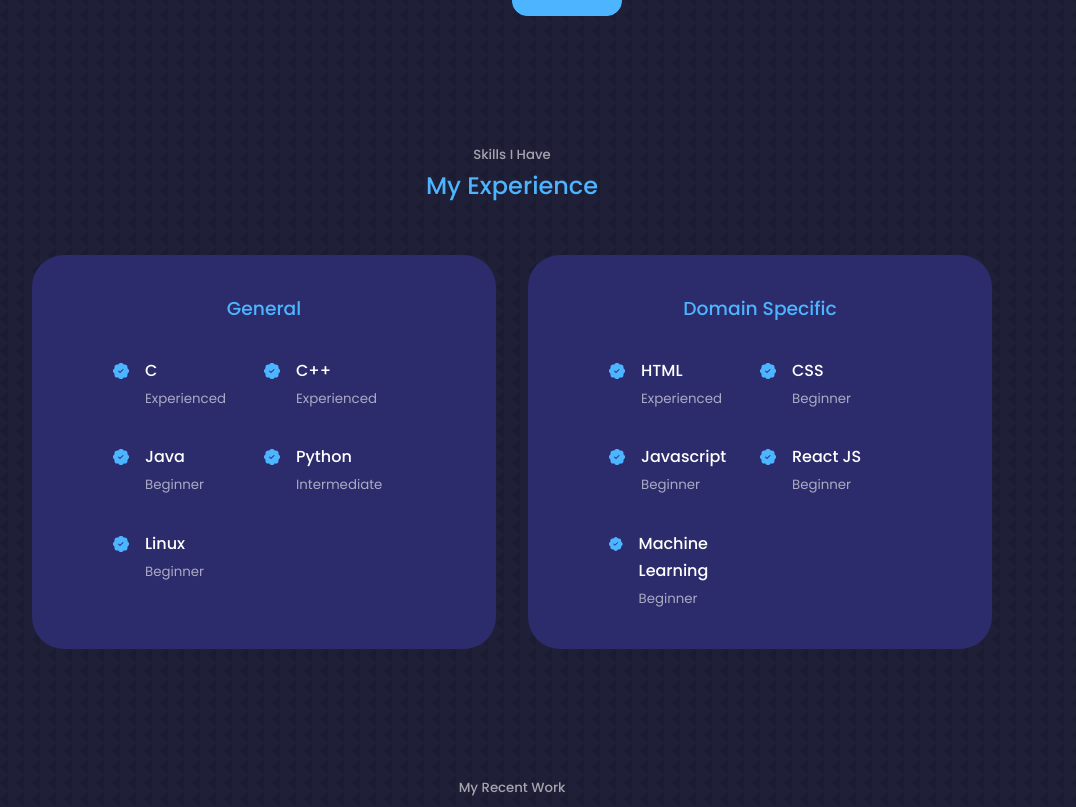
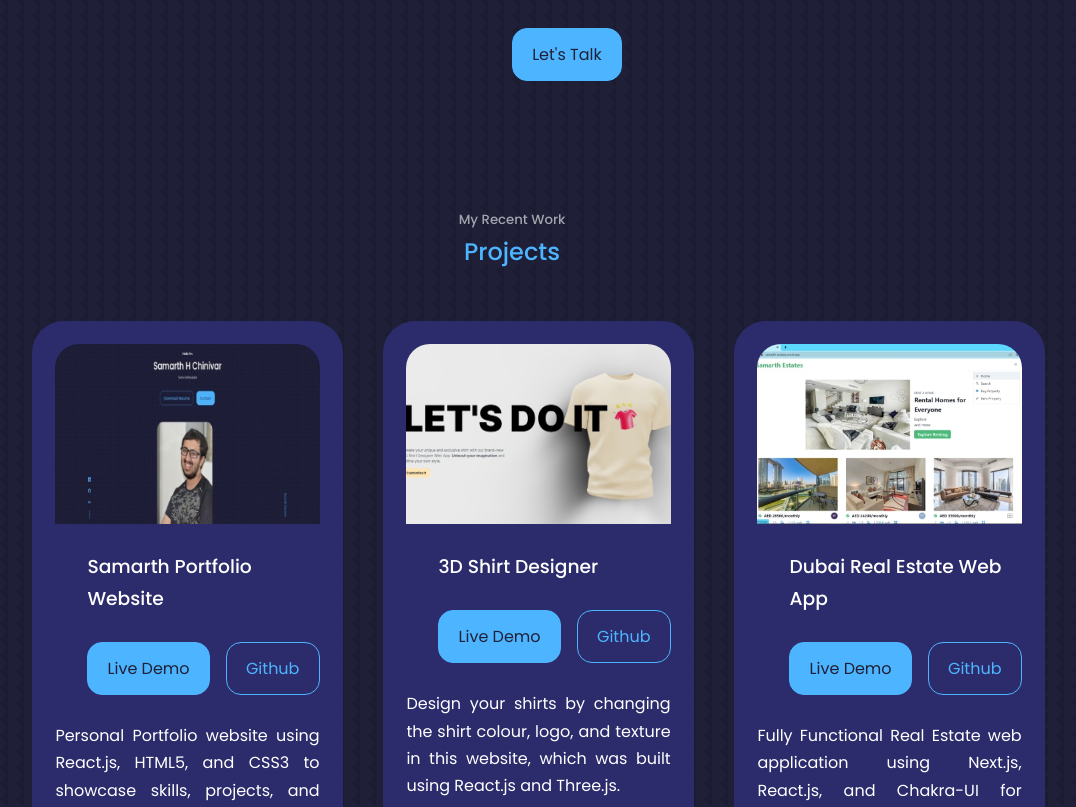
Before and after one commit to SamarthHChinivar/portfolio-website, a React (Create React App) app: page / in a window 1280 px wide. Shown: the part 1513-2320 px from the top of the page, without its empty margins (128-1204 px from the left). Built offline with nearby package versions, Linux system fonts and the light colour scheme; a web font is replaced by a local one.

Commit message:
Structure of Website updated

```diff
--- a/src/App.jsx
+++ b/src/App.jsx
@@ -2,7 +2,7 @@ import React from 'react'
 import Header from './components/header/Header'
 import Nav from './components/nav/Nav'
 import About from './components/about/About'
-import Experience from './components/experience/Experience'
+import Skills from './components/skills/Skills'
 import Projects from './components/projects/Projects'
 import Contact from './components/contact/Contact'
 import Footer from './components/footer/Footer'
@@ -13,8 +13,8 @@ const App = () => {
       <Header/>
       <Nav/>
       <About/>
-      <Experience/>
       <Projects/>
+      <Skills/>
       <Contact/>
       <Footer/>
     </>
--- a/src/components/about/About.jsx
+++ b/src/components/about/About.jsx
@@ -1,8 +1,8 @@
 import React from 'react'
 import './about.css'
 import ME from '../../assets/me-about.jpg'
-import {FaAward} from 'react-icons/fa'
-import {AiOutlineFundProjectionScreen} from 'react-icons/ai'
+import {IoSchoolSharp} from 'react-icons/io5';
+import {FaSchool} from 'react-icons/fa';
 
 const About = () => {
   return (
@@ -19,15 +19,15 @@ const About = () => {
         <div className="about__content">
           <div className="about__cards">
             <article className='about__card'>
-              <FaAward className='about__icon'/>
-              <h5>Experience</h5>
-              <small>Fresher</small>
+              <IoSchoolSharp className='about__icon'/>
+              <h5>Sai Vidya Institute of Technology</h5>
+              <small>8.35 CGPA</small>
             </article>
 
             <article className='about__card'>
-              <AiOutlineFundProjectionScreen className='about__icon'/>
-              <h5>Projects</h5>
-              <small>6+ Completed</small>
+              <FaSchool className='about__icon'/>
+              <h5>Kendriya Vidyalaya RWF</h5>
+              <small>80.6 %</small>
             </article>
           </div>
 
--- a/src/components/about/about.css
+++ b/src/components/about/about.css
@@ -63,6 +63,7 @@
 .about__content p {
     margin: 2rem 0 2.6rem; /* top right-left bottom*/
     color: var(--color-light);
+    text-align: justify;
 }
 
 /*  MEDIA QUERIES  */
@@ -80,6 +81,7 @@
 
    .about__content p {
     margin: 1rem 0 1.5rem;
+    text-align: justify;
    }
 }
 
@@ -104,7 +106,7 @@
 
     .about__content p {
         margin: 1.5rem 0.5rem;
-        text-align: start;
+        text-align: justify;
     }
 
 }
--- a/src/components/experience/Experience.jsx
+++ /dev/null
@@ -1,99 +0,0 @@
-import React from 'react'
-import './experience.css'
-import {BsPatchCheckFill} from 'react-icons/bs'
-
-const Experience = () => {
-  return (
-    <section id='experience'>
-      <h5>Skills I Have</h5>
-      <h2>My Experience</h2>
-
-      <div className="container experience__container">
-
-        <div className="experience_general">
-          <h3>General</h3>
-          <div className="experience__content">
-            <article className='experience__details'>
-              <BsPatchCheckFill className='experience__details-icon'/>
-              <div>
-              <h4>C</h4>
-              <small className='text-light'>Experienced</small>
-              </div>
-            </article>
-            <article className='experience__details'>
-              <BsPatchCheckFill className='experience__details-icon'/>
-              <div>
-              <h4>C++</h4>
-              <small className='text-light'>Experienced</small>
-              </div>
-            </article>
-            <article className='experience__details'>
-              <BsPatchCheckFill className='experience__details-icon'/>
-              <div>
-              <h4>Java</h4>
-              <small className='text-light'>Beginner</small>
-              </div>
-            </article>
-            <article className='experience__details'>
-              <BsPatchCheckFill className='experience__details-icon'/>
-              <div>
-              <h4>Python</h4>
-              <small className='text-light'>Intermediate</small>
-              </div>
-            </article>
-            <article className='experience__details'>
-              <BsPatchCheckFill className='experience__details-icon'/>
-              <div>
-              <h4>Linux</h4>
-              <small className='text-light'>Beginner</small>
-              </div>
-            </article>
-          </div>
-        </div>
-
-        <div className="experience__domain-specific">
-        <h3>Domain Specific</h3>
-          <div className="experience__content">
-            <article className='experience__details'>
-              <BsPatchCheckFill className='experience__details-icon'/>
-              <div>
-              <h4>HTML</h4>
-              <small className='text-light'>Experienced</small>
-              </div>
-            </article>
-            <article className='experience__details'>
-              <BsPatchCheckFill className='experience__details-icon'/>
-              <div>
-              <h4>CSS</h4>
-              <small className='text-light'>Beginner</small>
-              </div>
-            </article>
-            <article className='experience__details'>
-              <BsPatchCheckFill className='experience__details-icon'/>
-              <div>
-              <h4>Javascript</h4>
-              <small className='text-light'>Beginner</small>
-              </div>
-            </article>
-            <article className='experience__details'>
-              <BsPatchCheckFill className='experience__details-icon'/>
-              <div>
-              <h4>React JS</h4>
-              <small className='text-light'>Beginner</small>
-              </div>
-            </article>
-            <article className='experience__details'>
-              <BsPatchCheckFill className='experience__details-icon'/>
-              <div>
-              <h4>Machine Learning</h4>
-              <small className='text-light'>Beginner</small>
-              </div>
-            </article>
-          </div>
-        </div>
-      </div>
-    </section>
-  )
-}
-
-export default Experience
--- a/src/components/experience/experience.css
+++ /dev/null
@@ -1,73 +0,0 @@
-.experience__container {
-    display: grid;
-    grid-template-columns: 1fr 1fr;
-    gap: 2rem;
-}
-
-.experience__container > div {
-    background: var(--color-bg-variant);
-    padding: 2.3rem 5rem;
-    border-radius: 2rem;
-    border:1px solid transparent;
-    transition: var(--transition);
-}
-
-.experience__container >  div:hover {
-    background: transparent;
-    border-color: var(--color-primary-variant);
-    cursor: default;
-}
-
-.experience__container > div h3 {
-    text-align: center;
-    margin-bottom: 2rem;
-    color: var(--color-primary);
-}
-
-.experience__content {
-    display: grid;
-    grid-template-columns: 1fr 1fr;
-    row-gap: 2rem;
-}
-
-.experience__details {
-    display: flex;
-    gap: 1rem;
-}
-
-.experience__details-icon {
-    margin-top: 6px;
-    color: var(--color-primary);
-}
-
-/*  MEDIA QUERIES  */
-/* for medium screens such as tablets */
-@media screen and (max-width: 1024px) {
-    .experience__container {
-        grid-template-columns: 1fr;
-    }
-
-    .experience__container > div {
-        width: 80%;
-        padding: 2rem;
-        margin: 0 auto;
-    }
-
-    .experience__content {
-        padding: 1rem;
-    }
- }
-
- /*  MEDIA QUERIES  */
- /* for smaller screens such as phones */
- @media screen and (max-width: 600px) {
-    .experience__container {
-        gap: 1rem;
-    }
-
-    .experience__container > div {
-        width: 90%;
-        padding: 2rem 1rem;
-
-    }
- }
--- a/src/components/footer/Footer.jsx
+++ b/src/components/footer/Footer.jsx
@@ -13,8 +13,8 @@ const Footer = () => {
       <ul className="permalinks">
         <li><a href="#">Home</a></li>
         <li><a href="#about">About</a></li>
-        <li><a href="#experience">Experience</a></li>
         <li><a href="#projects">Projects</a></li>
+        <li><a href="#skills">Skills</a></li>
         <li><a href="#contact">Contact</a></li>
       </ul>
 
--- a/src/components/nav/Nav.jsx
+++ b/src/components/nav/Nav.jsx
@@ -3,6 +3,7 @@ import './nav.css'
 import {ImHome} from 'react-icons/im'
 import {FaUserCheck} from 'react-icons/fa'
 import {BiBookBookmark} from 'react-icons/bi'
+import {SiSemanticuireact} from 'react-icons/si'
 import {MdContacts} from 'react-icons/md'
 import {AiOutlineFundProjectionScreen} from 'react-icons/ai'
 import { useState } from 'react'
@@ -13,8 +14,8 @@ const Nav = () => {
     <nav>
       <a href="#" onClick={() => {setActiveNav('#')}} className={activeNav==='#' ? 'active':''} title='Home'><ImHome/></a>
       <a href="#about" onClick={() => {setActiveNav('#about')}} className={activeNav==='#about' ? 'active':''} title='About'><FaUserCheck/></a>
-      <a href="#experience" onClick={() => {setActiveNav('#experience')}} className={activeNav==='#experience' ? 'active':''} title='Experience'><BiBookBookmark/></a>
       <a href="#projects" onClick={() => {setActiveNav('#projects')}} className={activeNav==='#projects' ? 'active':''} title='Projects'><AiOutlineFundProjectionScreen/></a>
+      <a href="#skills" onClick={() => {setActiveNav('#skills')}} className={activeNav==='#skills' ? 'active':''} title='Skills'><SiSemanticuireact/></a>
       <a href="#contact" onClick={() => {setActiveNav('#contact')}} className={activeNav==='#contact' ? 'active':''} title='Contact'><MdContacts/></a>
     </nav>
   )
```
